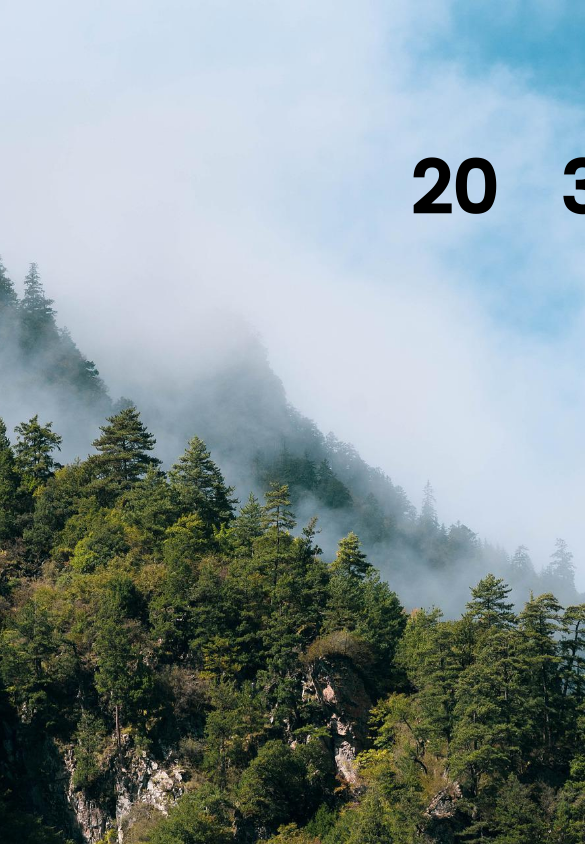
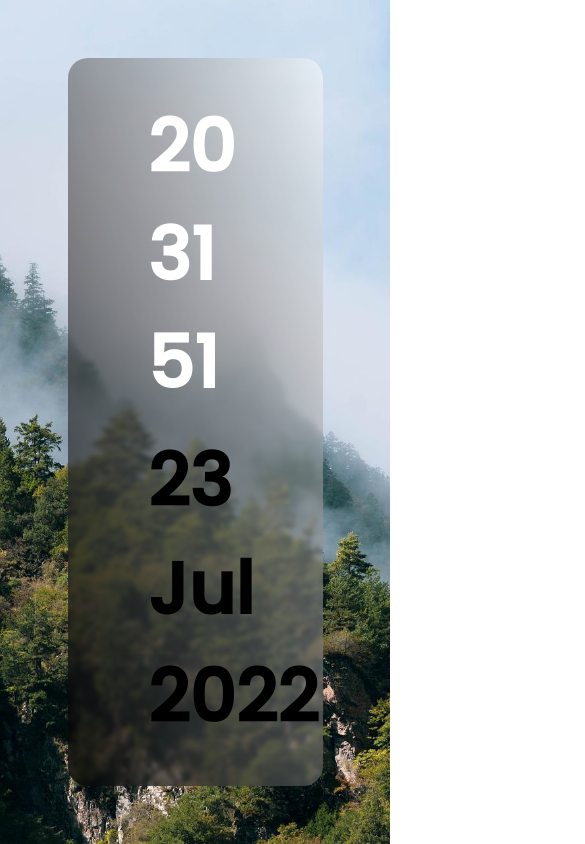
Before and after one commit to michalk02/clock, a plain HTML site: page index.html in a window 390 px wide. Shown: the top 844 px of the page, 585 px wide, since content can reach past the window. Drawn offline with Linux system fonts and the light colour scheme.

Commit message:
add media queries for smaller device

```diff
--- a/app.js
+++ b/app.js
@@ -4,7 +4,6 @@ const second = document.querySelector("#second")
 const day = document.querySelector("#day");
 const month = document.querySelector("#month");
 const year = document.querySelector("#year");
-const joke = document.querySelector("#joke");
 
 setInterval( () => {
 
--- a/style.css
+++ b/style.css
@@ -16,7 +16,6 @@ body{
 
     margin: 0;
     height: 100vh;
-    overflow: hidden;
 
     display: flex;
     justify-content: center;
@@ -24,39 +23,44 @@ body{
 }
 
 .container{
+
+    width: 50%;
+
     display: flex;
     justify-content: center;
     align-items: center;
+    gap: 25%;
+
+    padding: 30px;
+    border-radius: 20px;
+
+    background-color: rgba(255, 255, 255, 0.75);
+    background: linear-gradient(to right top, rgba(0, 0, 0, 0.75), rgba(255, 255, 255, 0.50));
+    backdrop-filter: blur(2px);
 }
 
 .clock{
-    width: 500px;
-    height: 250px;
-    display: flex;
-
-    position: absolute;
-    top: 75px;
-    left: 350px
-}
-
-.time{
-    width: 30px;
-    display: flex;
-    margin: 60px;
-    color: var(--color-time);
+    width: 10%;
+    padding: 5px;
+    color: #fff
 }
 
 .calendar{
-    width: 250px;
-
-    position: absolute;
-    top: 75px;
-    right: 450px;
+    width: 10%;
+    padding: 5px;
+    color: #000
 }
 
-.date{
-    width: 30px;
-    display: flex;
-    margin: 60px;
-    color: var(--color-time);
+@media(max-width: 726px){
+    .container{
+        flex-direction: column;
+    }
+    .clock{
+        margin-right: 75px;
+    }
+
+    .calendar{
+        margin-right: 75px;
+        text-align: center;
+    }
 }
```
